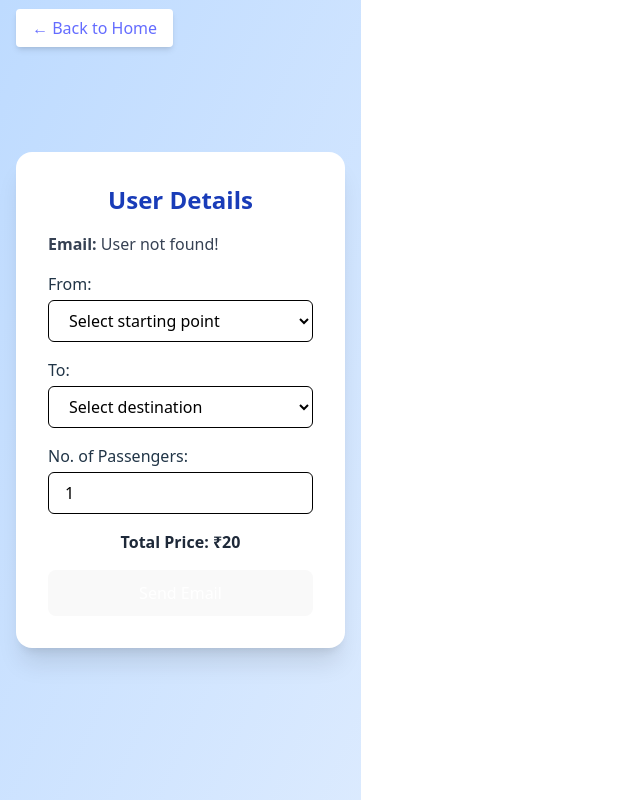
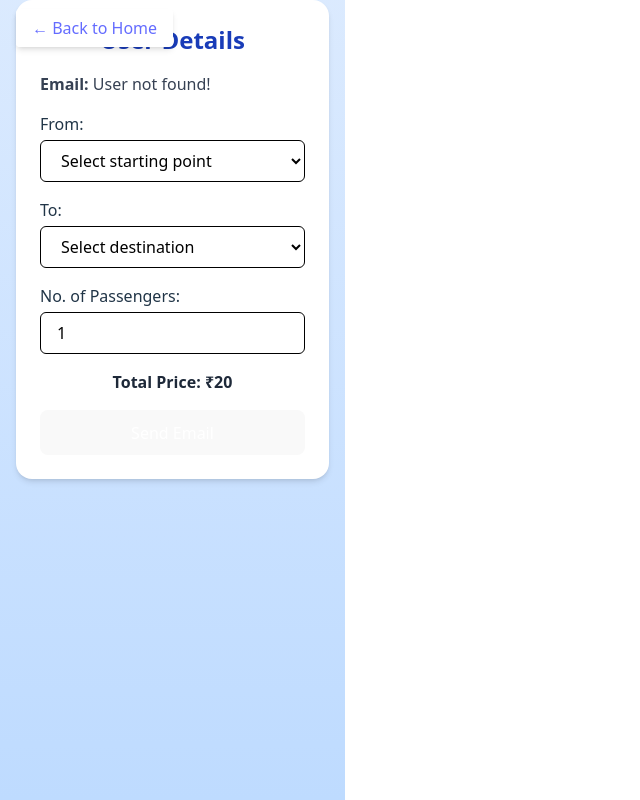
Before and after one commit to Hithishe/SnapTicket, a React (Vite) app: page /passenger/1 in a window 1280 px wide. Shown: the whole page, without its empty margins (0-640 px from the left). Built offline with nearby package versions, Linux system fonts and the light colour scheme; no server answers; the database is empty.

Commit message:
style changes

```diff
--- a/src/components/UserDetails.jsx
+++ b/src/components/UserDetails.jsx
@@ -86,7 +86,7 @@ Thank you for using our service.
   };
 
   return (
-    <div className="h-screen w-full flex items-center justify-center bg-gradient-to-br from-blue-200 to-blue-100 px-4 py-12">
+    <div className="lex flex-col items-center min-h-screen bg-gradient-to-b from-blue-100 to-blue-200 px-4">
       <div className="absolute top-4 left-4">
         <Link
           to="/"
@@ -96,7 +96,7 @@ Thank you for using our service.
         </Link>
       </div>
 
-      <div className="bg-white rounded-2xl shadow-xl p-8 max-w-md w-full">
+      <div className="bg-white p-6 rounded-2xl shadow-md w-full">
         <h2 className="text-2xl font-bold text-blue-800 mb-4 text-center">User Details</h2>
 
         <p className="text-gray-700 mb-4">
```
